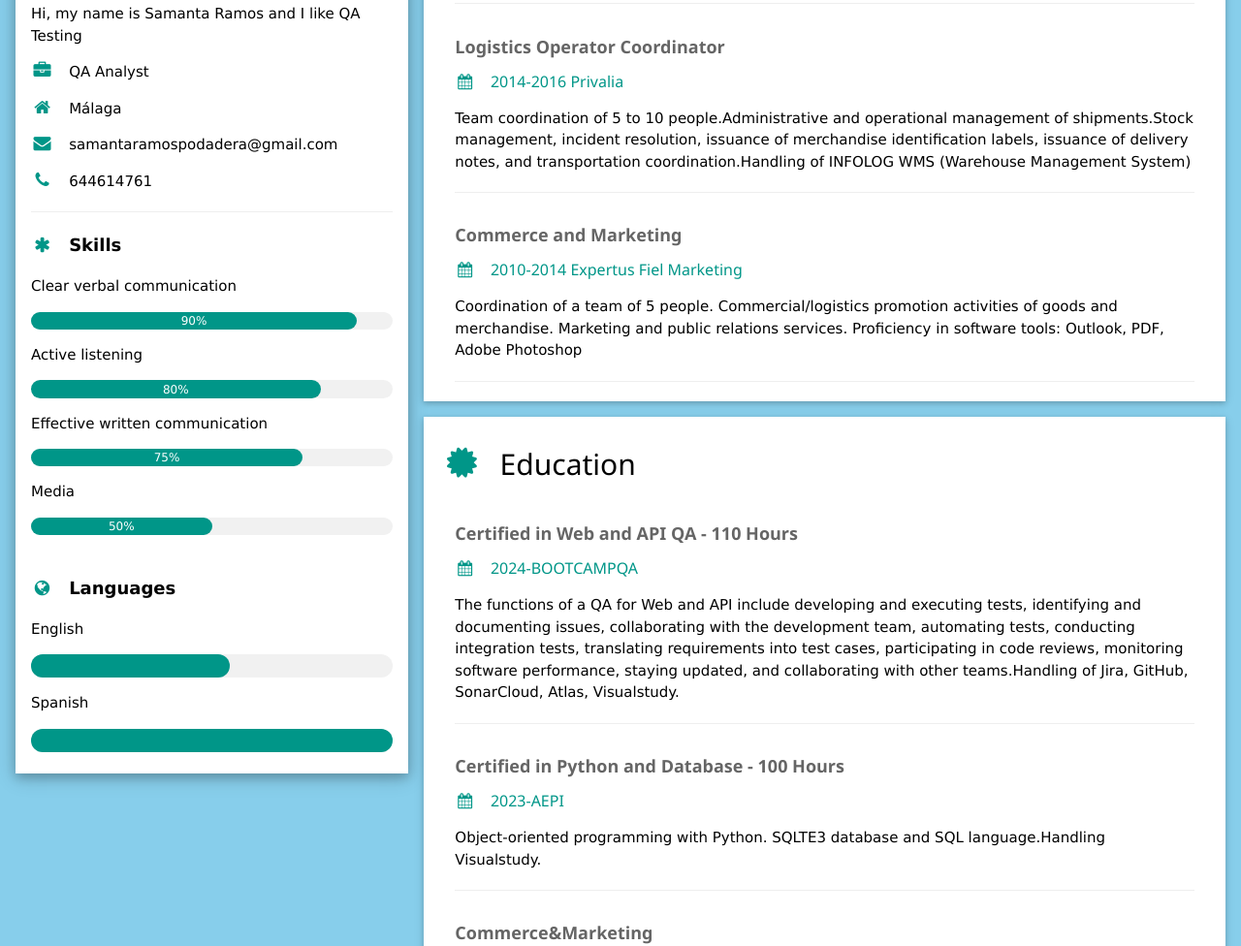
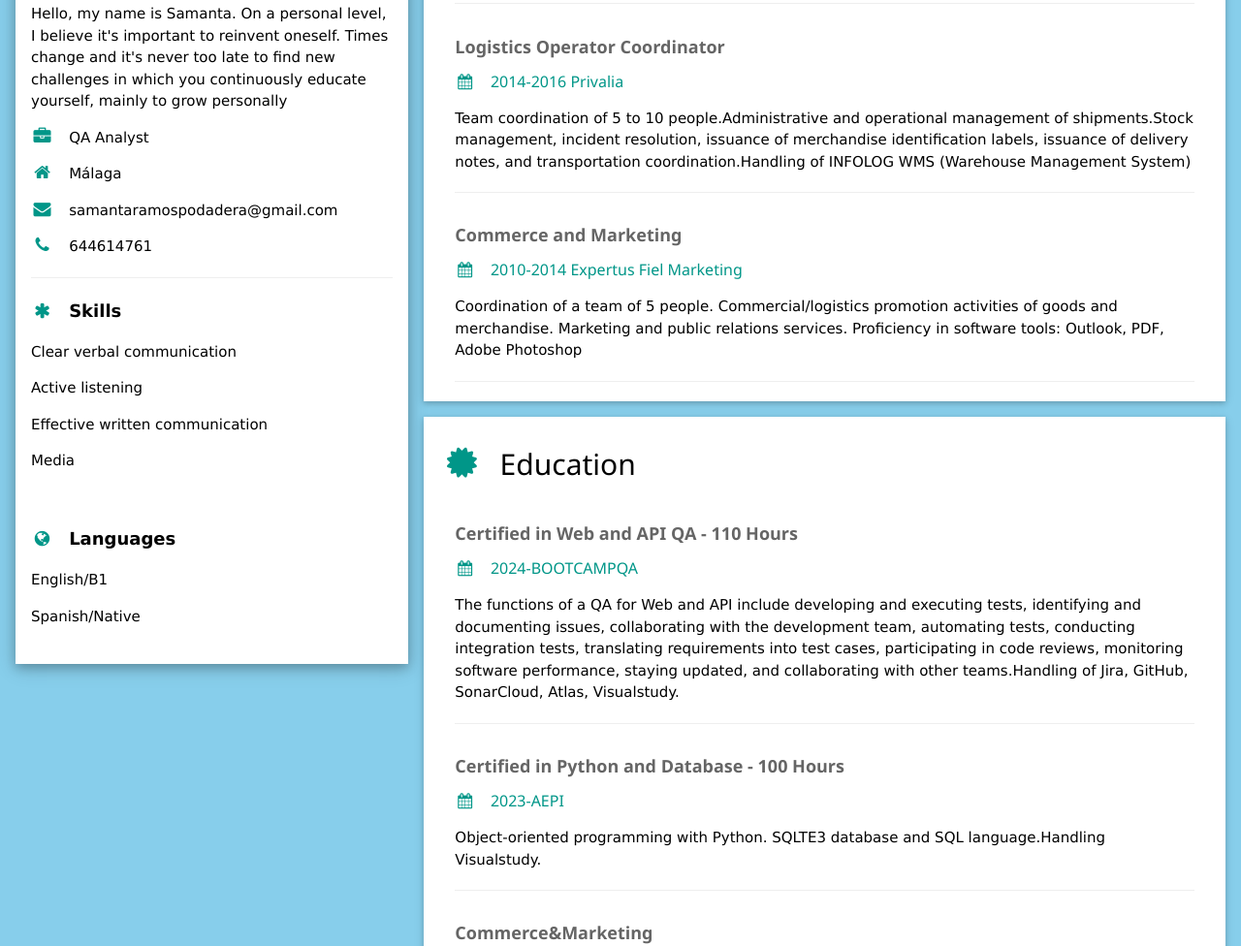
Before and after one commit to Orgazation-Samanta-Ramos/CVPROJECT, a plain HTML site: page index.html in a window 1280 px wide. Shown: the part 306-1282 px from the top of the page at 97% size. Drawn offline with nearby package versions, Linux system fonts and the light colour scheme.

Commit message:
https://samantarp.atlassian.net/jira/software/projects/SCRUM/boards/1?selectedIssue=SCRUM-6
Language

```diff
--- a/index.html
+++ b/index.html
@@ -29,45 +29,27 @@ User
                         </div>
                     </div>
                     <div class="w3-container">
-                        <p> Hi, my name is Samanta Ramos and I like QA Testing</p>
+                        <p>Hello, my name is Samanta. On a personal level, I believe it's important to reinvent oneself. Times change and it's never too late to find new challenges in which you continuously educate yourself, mainly to grow personally</p>
                         <p><i class="fa fa-briefcase fa-fw w3-margin-right w3-large w3-text-teal"></i>QA Analyst</p>
                         <p><i class="fa fa-home fa-fw w3-margin-right w3-large w3-text-teal"></i>Málaga</p>
                         <p><i class="fa fa-envelope fa-fw w3-margin-right w3-large w3-text-teal"></i>samantaramospodadera@gmail.com</p>
                         <p><i class="fa fa-phone fa-fw w3-margin-right w3-large w3-text-teal"></i>644614761</p>
                         <hr>
 
-                        <p class="w3-large"><b><i
-                                    class="fa fa-asterisk fa-fw w3-margin-right w3-text-teal"></i>Skills</b></p>
+                        <p class="w3-large"><b><i class="fa fa-asterisk fa-fw w3-margin-right w3-text-teal"></i>Skills</b></p>
                         <p>Clear verbal communication</p>
-                        <div class="w3-light-grey w3-round-xlarge w3-small">
-                            <div class="w3-container w3-center w3-round-xlarge w3-teal" style="width:90%">90%</div>
-                        </div>
                         <p>Active listening</p>
-                        <div class="w3-light-grey w3-round-xlarge w3-small">
-                            <div class="w3-container w3-center w3-round-xlarge w3-teal" style="width:80%">
-                                <div class="w3-center w3-text-white">80%</div>
-                            </div>
-                        </div>
                         <p>Effective written communication</p>
-                        <div class="w3-light-grey w3-round-xlarge w3-small">
-                            <div class="w3-container w3-center w3-round-xlarge w3-teal" style="width:75%">75%</div>
-                        </div>
                         <p>Media</p>
-                        <div class="w3-light-grey w3-round-xlarge w3-small">
-                            <div class="w3-container w3-center w3-round-xlarge w3-teal" style="width:50%">50%</div>
-                        </div>
                         <br>
+
 
                         <p class="w3-large w3-text-theme"><b><i
                                     class="fa fa-globe fa-fw w3-margin-right w3-text-teal"></i>Languages</b></p>
-                        <p>English</p>
-                        <div class="w3-light-grey w3-round-xlarge">
-                            <div class="w3-round-xlarge w3-teal" style="height:24px;width:55%"></div>
-                        </div>
-                        <p>Spanish</p>
-                        <div class="w3-light-grey w3-round-xlarge">
-                            <div class="w3-round-xlarge w3-teal" style="height:24px;width:100%"></div>
-                        </div>
+                        <p>English/B1</p>
+
+                        <p>Spanish/Native</p>
+
                         <br>
                     </div>
                 </div><br>
```
